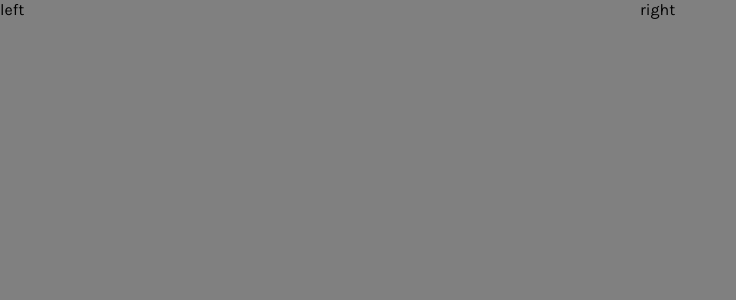
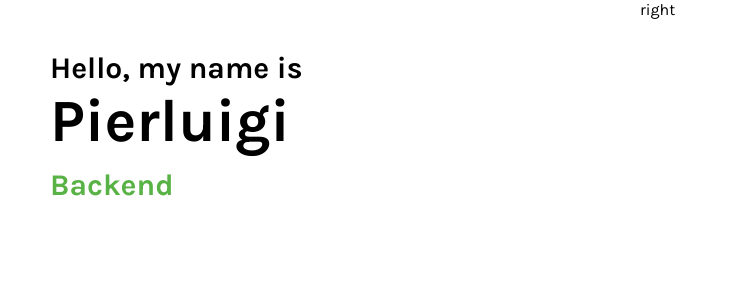
Before and after one commit to Pierluigi10/Portfolio_React, a React (Create React App) app: page / in a window 1280 px wide. Shown: the top 300 px of the page, without its empty margins (0-736 px from the left). Built offline with nearby package versions, Linux system fonts and the light colour scheme.

Commit message:
create a title wrapper and animete the item

```diff
--- a/src/components/intro/intro.js
+++ b/src/components/intro/intro.js
@@ -4,7 +4,20 @@ import "./intro.scss";
 function intro() {
   return (
     <div className="intro">
-      <div className="i_left">left</div>
+      <div className="i_left">
+        <div className="i_left_wrapper">
+          <h2 className="i_intro">Hello, my name is</h2>
+          <h1 className="i_name">Pierluigi</h1>
+          <div className="i_title">
+            <div className="i_title_wrapper">
+              <div className="i_title_item">Web Developer</div>
+              <div className="i_title_item">Frontend</div>
+              <div className="i_title_item">Backend</div>
+
+            </div>
+          </div>
+        </div>
+      </div>
       <div className="i_right">right</div>
     </div>
   );
--- a/src/components/intro/intro.scss
+++ b/src/components/intro/intro.scss
@@ -1,10 +1,46 @@
 .intro {
   display: flex;
   height: 100vh;
-  background-color: gray;
+  //   background-color: gray;
 
   .i_left {
     flex: 1;
+    .i_left_wrapper {
+      padding: 50px;
+      .i_intro {
+        font-size: 30px;
+        font-weight: 300px;
+      }
+      .i_name {
+        font-size: 60px;
+      }
+      .i_title {
+        height: 50px;
+        overflow: hidden;
+        .i_title_wrapper {
+          height: 100%;
+          animation: move 5s ease-in-out infinite alternate;
+          @keyframes move {
+            50% {
+              transform: translateY(-50px);
+            }
+            100% {
+              transform: translateY(-100px);
+            }
+          }
+
+          .i_title_item {
+            height: 50px;
+            font-size: 30px;
+            font-weight: bold;
+            color: #59b246;
+            //   background-color: purple;
+            display: flex;
+            align-items: center;
+          }
+        }
+      }
+    }
   }
 
   .i_right {
```
